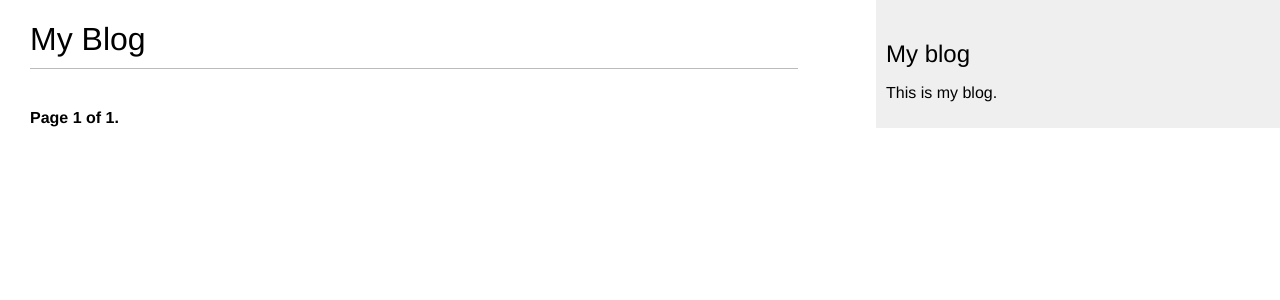
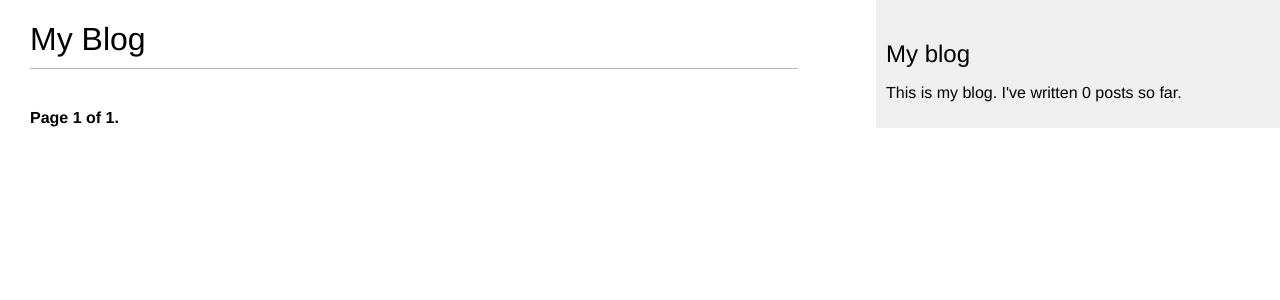
Before and after one commit to pqtrng/dj_blog, a Django app: page /blog/ in a window 1280 px wide. Shown: the top 300 px of the page. Run offline with Django 3.2, Linux system fonts and the light colour scheme; data that the repository does not hold is empty.

Commit message:
Add total_posts template tag
The tag that can calculate the total number of post in Blog

```diff
--- a/blog/templates/blog/base.html
+++ b/blog/templates/blog/base.html
@@ -1,3 +1,4 @@
+{% load blog_tags %}
 {% load static %}
 <!DOCTYPE html>
 <html>
@@ -17,7 +18,7 @@
     </div>
     <div id="sidebar">
         <h2>My blog</h2>
-        <p>This is my blog.</p>
+        <p>This is my blog. I've written {% total_posts %} posts so far.</p>
     </div>
 </body>
 
--- /dev/null
+++ b/blog/templatetags/blog_tags.py
@@ -0,0 +1,13 @@
+from django import template
+from ..models import Post
+
+register = template.Library()
+
+@register.simple_tag
+def total_posts():
+    """A customized tag total_posts and register the function as a simple tag
+
+    Returns:
+        [type]: [description]
+    """
+    return Post.published.count()
```
Also changed, not shown: blog/templatetags/__init__.py (added).
